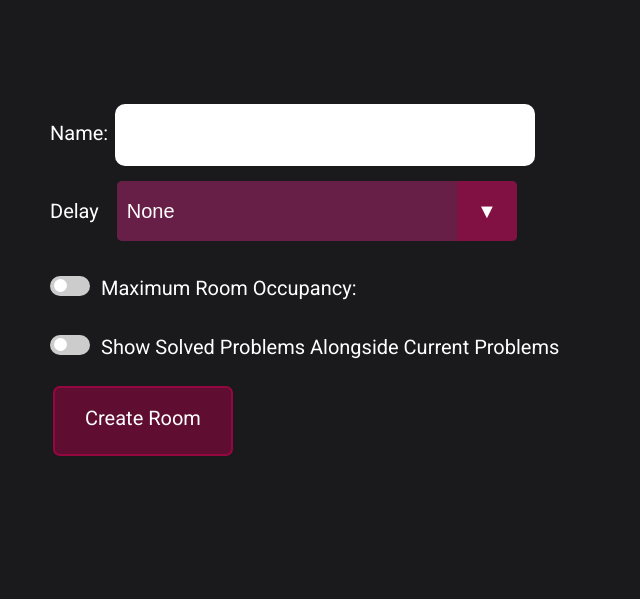
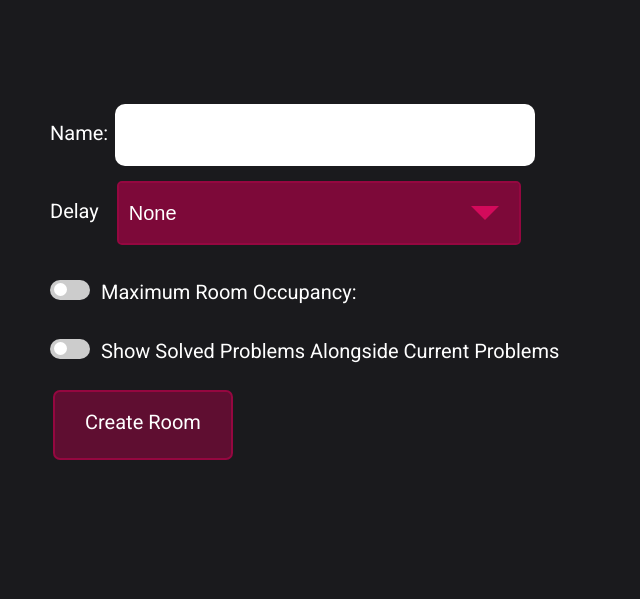
Before and after one commit to EthanLowenthal/Room-Chat, a Flask app: page /create in a window 1280 px wide. Shown: the top 599 px of the page, without its empty margins (0-640 px from the left). Run offline with Flask 2, Linux system fonts and the light colour scheme.

Commit message:
even more styles

```diff
--- a/static/index.css
+++ b/static/index.css
@@ -143,9 +143,11 @@ select::-ms-expand {
   width: 20em;
   height: 3em;
   line-height: 3;
-  background: #2c3e50;
+  background: #95074090;
   overflow: hidden;
   border-radius: .25em;
+        border: 2px solid #950740;
+
 }
 select {
   flex: 1;
@@ -155,21 +157,18 @@ select {
 }
 /* Arrow */
 .select::after {
-  content: '\25BC';
+  content: '';
   position: absolute;
-  top: 0;
-  right: 0;
-  padding: 0 1em;
-  background: #95074090;
+  top: 23px;
+  right: 20px;
   cursor: pointer;
   pointer-events: none;
-  -webkit-transition: .25s all ease;
-  -o-transition: .25s all ease;
-  transition: .25s all ease;
+  border: 0.7em solid;
+    border-color: #d30a5b transparent transparent transparent;
 }
 /* Transition */
-.select:hover::after {
-  color: rgba(221, 10, 95, 0.56);
+.select:hover {
+  background: #950740;
 }
 
 
@@ -217,7 +216,7 @@ select {
   transition: .2s;
 }
 
-.slider:before {
+.slider:after {
   position: absolute;
   content: "";
   height: 13px;
@@ -228,16 +227,19 @@ select {
   -webkit-transition: .2s;
   transition: .2s;
 }
+.slider:hover:after {
+    background-color: #730021;
+}
 
 input:checked + .slider {
-  background-color: #95074090;
+  background-color: #950740;
 }
 
 input:focus + .slider {
-  box-shadow: 0 0 1px #95074090;
+  box-shadow: 0 0 1px #950740;
 }
 
-input:checked + .slider:before {
+input:checked + .slider:after {
   -webkit-transform: translateX(19px);
   -ms-transform: translateX(19px);
   transform: translateX(19px);
@@ -248,7 +250,7 @@ input:checked + .slider:before {
   border-radius: 34px;
 }
 
-.slider.round:before {
+.slider.round:after {
   border-radius: 50%;
 }
 
```
